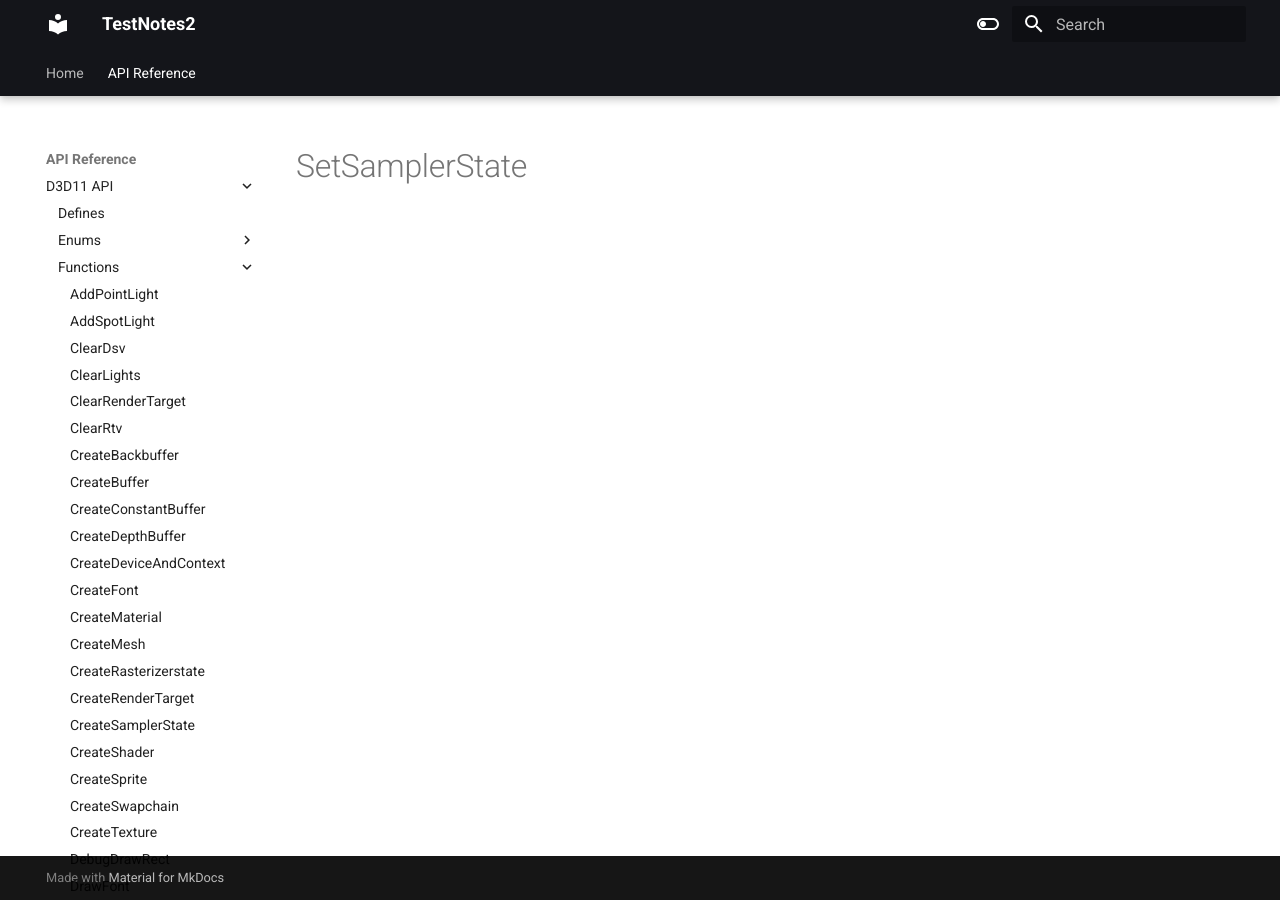
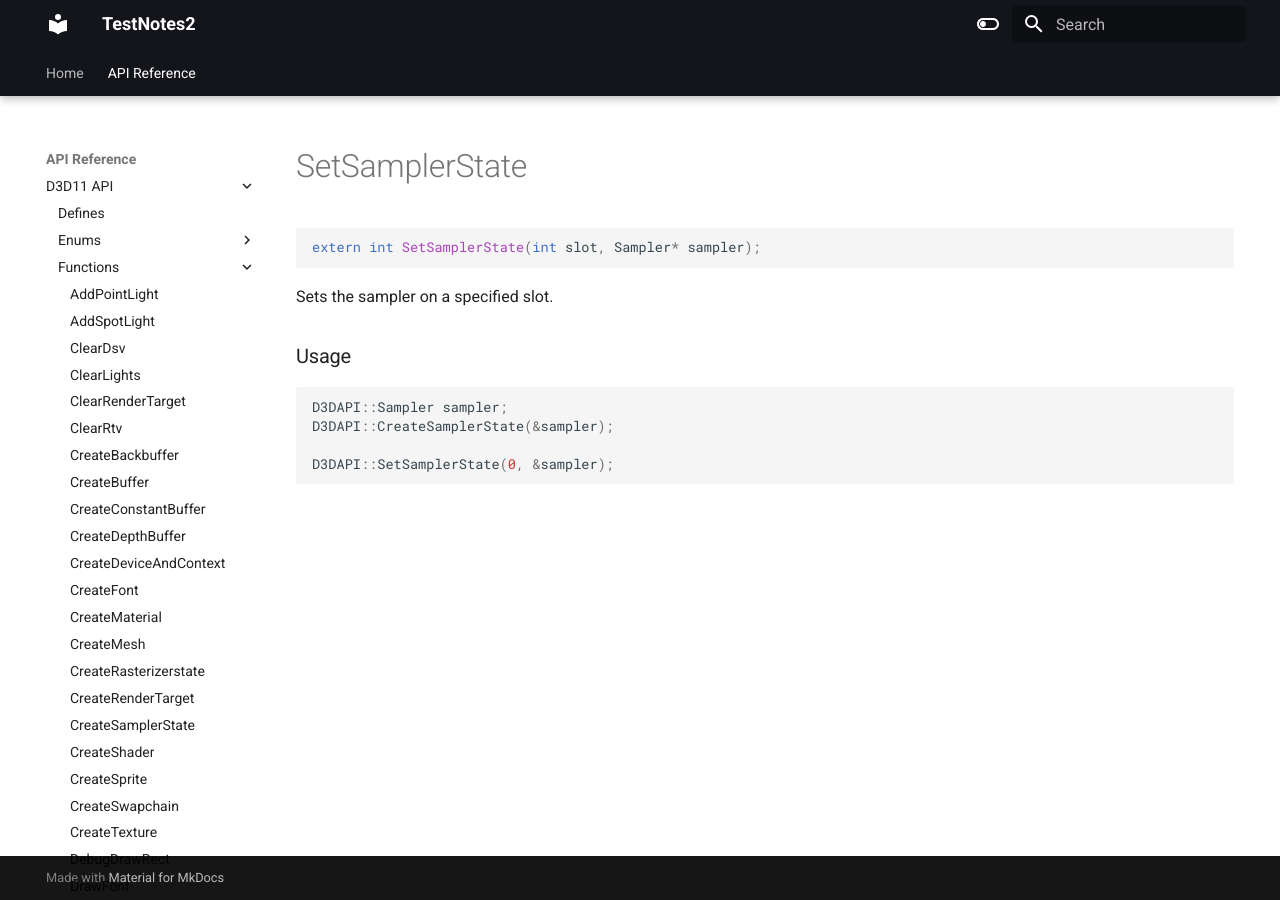
Before and after one commit to erichederstedt/TempEngineDocs, an MkDocs documentation site: the page built from docs/API Reference/D3D11 API/Functions/SetSamplerState.md, in a window 1280 px wide. Built offline with MkDocs 1.6.1 and Material for MkDocs 9.7.7, drawn with Linux system fonts in a browser that asks for light colours.

Commit message:
PUSH NOTE : SetSamplerState.md

````diff
--- a/docs/API Reference/D3D11 API/Functions/SetSamplerState.md
+++ b/docs/API Reference/D3D11 API/Functions/SetSamplerState.md
@@ -1 +1,16 @@
 # SetSamplerState
+
+```c++
+extern int SetSamplerState(int slot, Sampler* sampler);
+```
+
+Sets the sampler on a specified slot.
+
+
+### Usage
+```c++
+D3DAPI::Sampler sampler;
+D3DAPI::CreateSamplerState(&sampler);
+
+D3DAPI::SetSamplerState(0, &sampler);
+```
````
